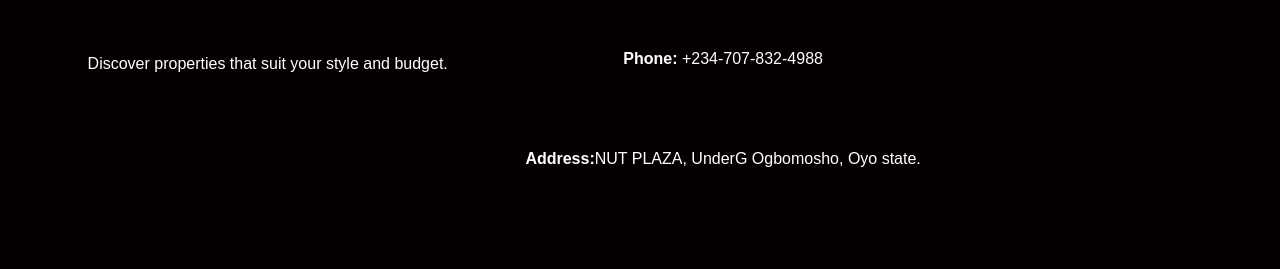
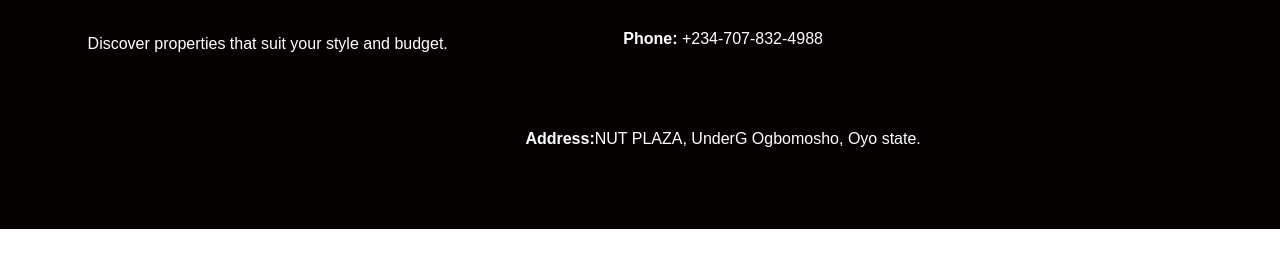
Before and after one commit to Adeniyi-code-Barak/OG_HOMES, a plain HTML site: page index.html in a window 1280 px wide. Shown: the part 3175-3444 px from the top of the page. After the commit the page ends 3404 px from the top, so only its background shows below. Drawn offline with nearby package versions, Linux system fonts and the light colour scheme.

Commit message:
webstack_portfolio_project

```diff
--- a/index.html
+++ b/index.html
@@ -238,7 +238,7 @@ https://templatemo.com/tm-591-villa-agency
     </div>
   </div>
 
-  <footer style="background-color: #050000; color: #f39c12; padding: 40px 20px; font-family: Arial, sans-serif;">
+  <footer style="background-color: #050000; color: #f39c12; padding: 20px 20px; font-family: Arial, sans-serif;">
     <div style="display: flex; flex-wrap: wrap; justify-content: space-between; max-width: 1200px; margin: 0 auto;">
       <!-- Logo and About -->
       <div style="flex: 1 1 250px; margin-bottom: 20px;">
```
